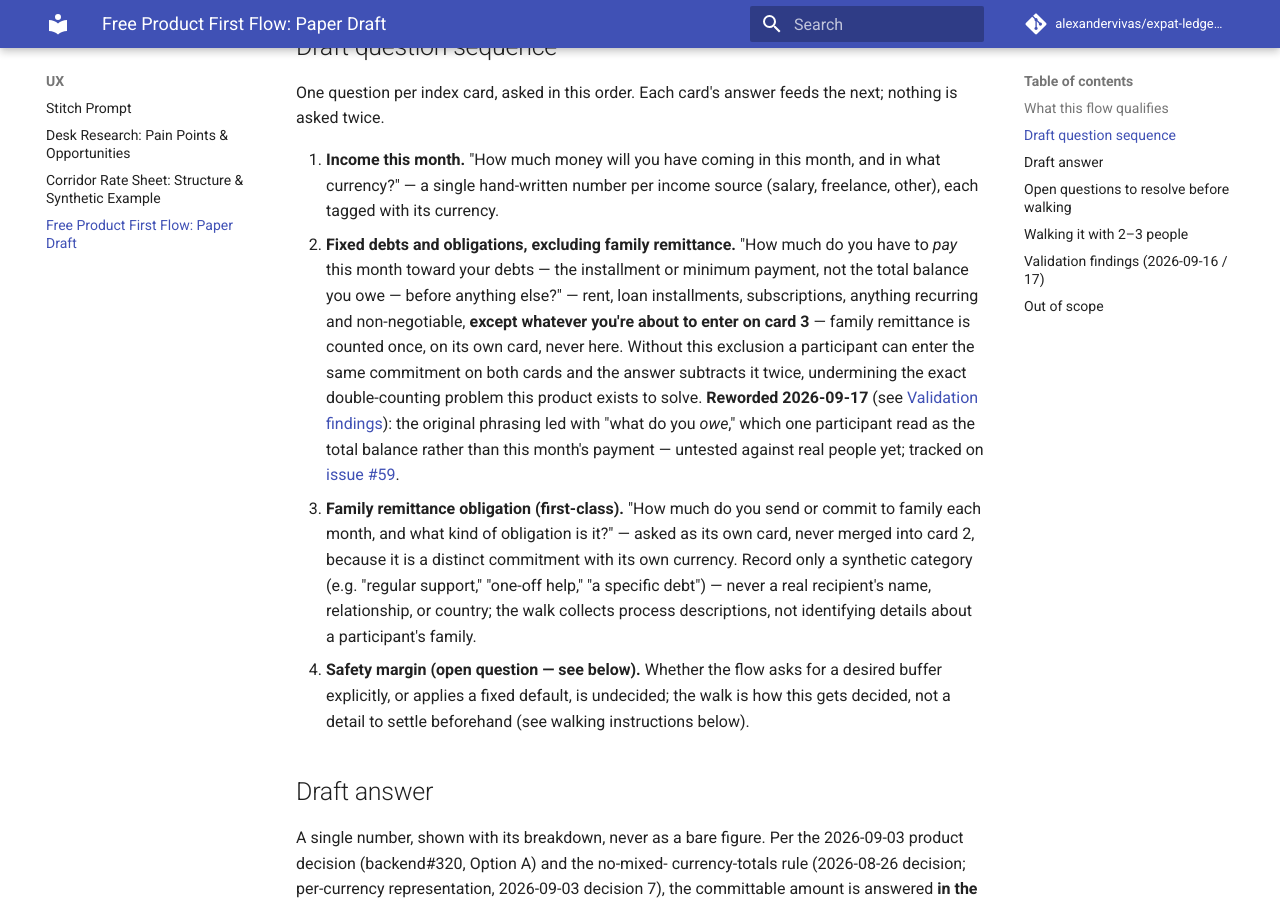
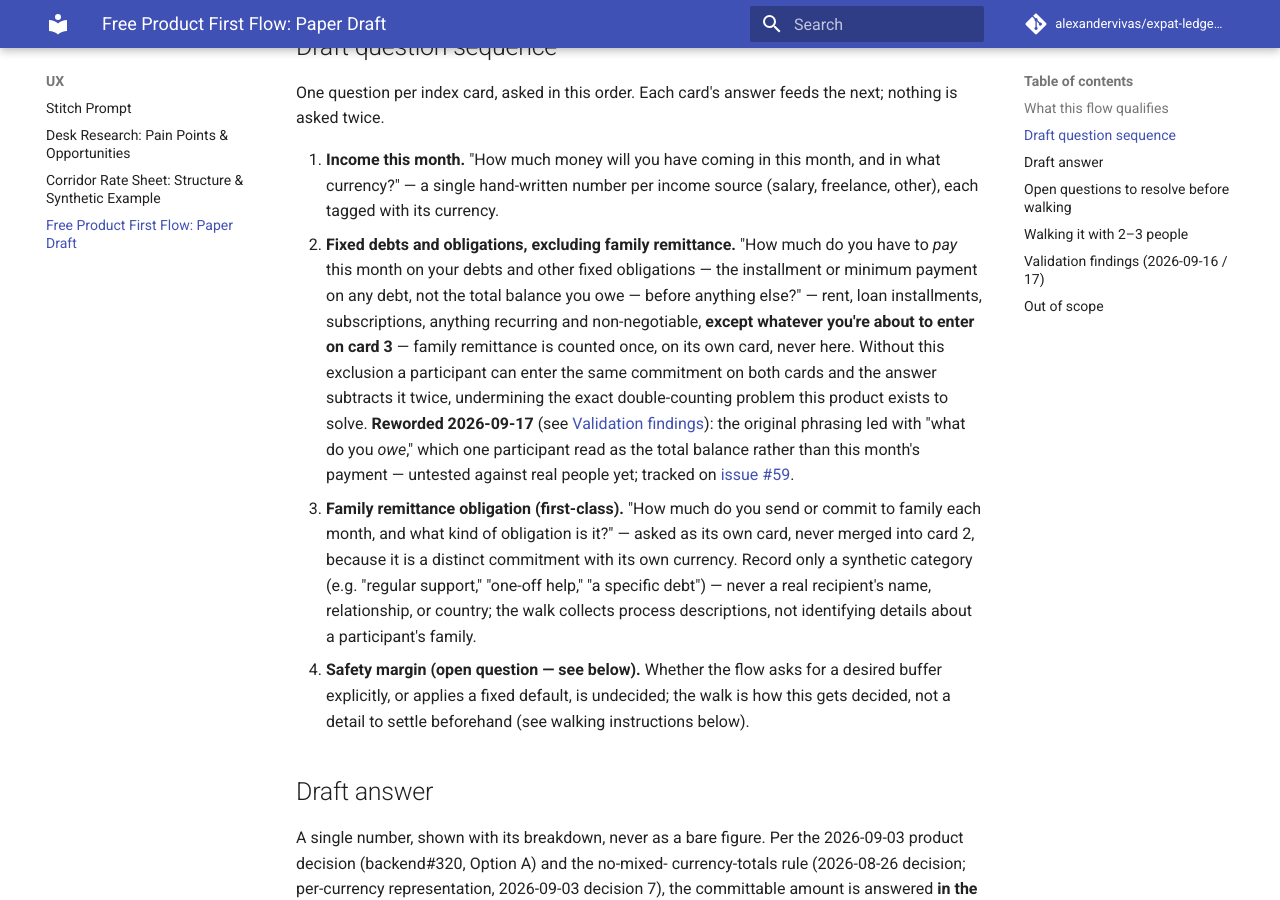
Before and after one commit to alexandervivas/expat-ledger-docs, an MkDocs documentation site: the page built from docs/ux/free-product-first-flow-draft.md, in a window 1280 px wide and 900 px high, scrolled down 1179 px. Built offline with MkDocs 1.6.1 and Material for MkDocs 9.7.7, drawn with Linux system fonts in a browser that asks for light colours; comment, search, counter and statistics services are not loaded.

Commit message:
fix(ux): restore fixed-obligation scope narrowed by the card-2 reword
The monthly-vs-total fix accidentally narrowed the question to "your
debts," while the card covers debts and other fixed obligations
(rent, subscriptions). A participant following the bolded question
alone could now omit non-debt obligations, overstating what they can
commit. Restored the broader scope in the question itself, not just
the supporting examples below it.

Refs #28, #59

Co-Authored-By: Claude Sonnet 5 <noreply@anthropic.com>
Claude-Session: https://claude.ai/code/session_01WDJQH4a1zAPHUH5bY8xLax

```diff
--- a/docs/ux/free-product-first-flow-draft.md
+++ b/docs/ux/free-product-first-flow-draft.md
@@ -42,11 +42,12 @@ the next; nothing is asked twice.
    month, and in what currency?" — a single hand-written number per income
    source (salary, freelance, other), each tagged with its currency.
 2. **Fixed debts and obligations, excluding family remittance.** "How much
-   do you have to *pay* this month toward your debts — the installment or
-   minimum payment, not the total balance you owe — before anything
-   else?" — rent, loan installments, subscriptions, anything recurring
-   and non-negotiable, **except whatever you're about to enter on card
-   3** — family remittance is counted once, on its own card, never here.
+   do you have to *pay* this month on your debts and other fixed
+   obligations — the installment or minimum payment on any debt, not the
+   total balance you owe — before anything else?" — rent, loan
+   installments, subscriptions, anything recurring and non-negotiable,
+   **except whatever you're about to enter on card 3** — family
+   remittance is counted once, on its own card, never here.
    Without this exclusion a participant can enter the same commitment on
    both cards and the answer subtracts it twice, undermining the exact
    double-counting problem this product exists to solve. **Reworded
```
